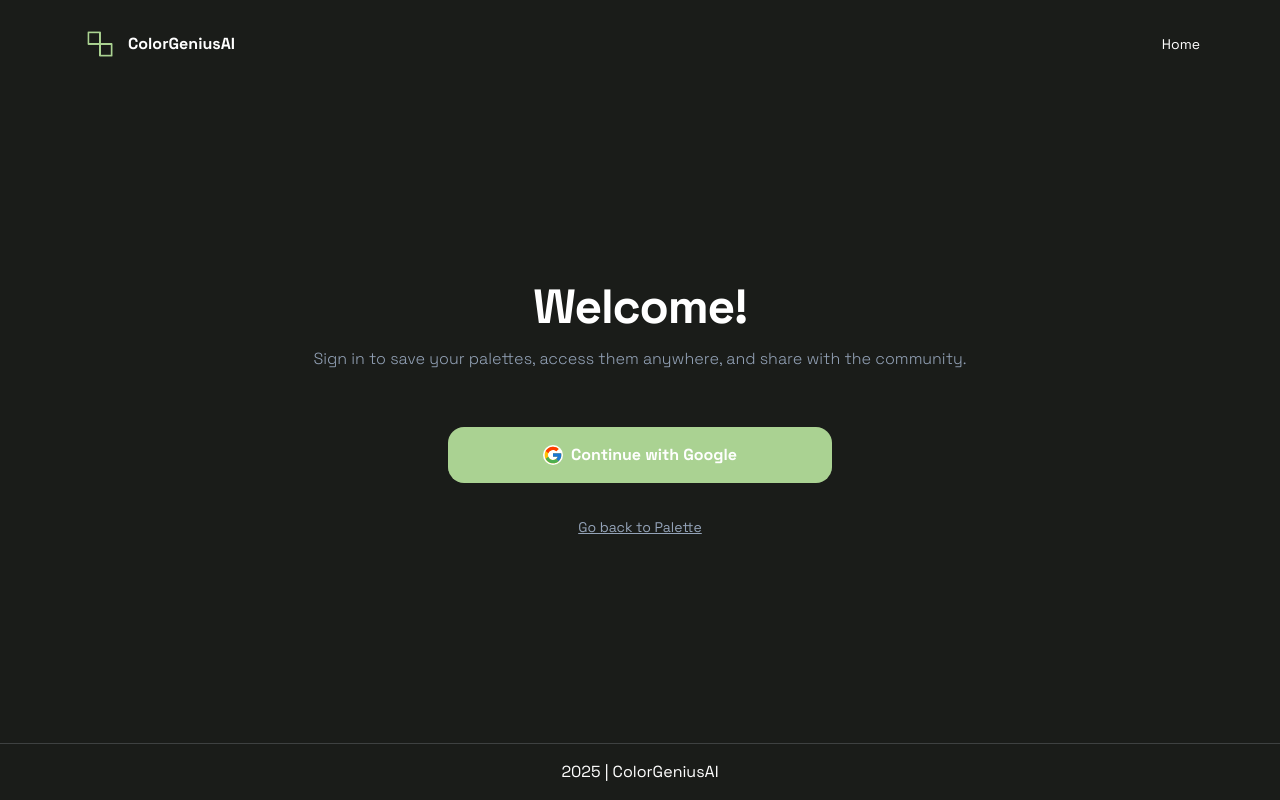
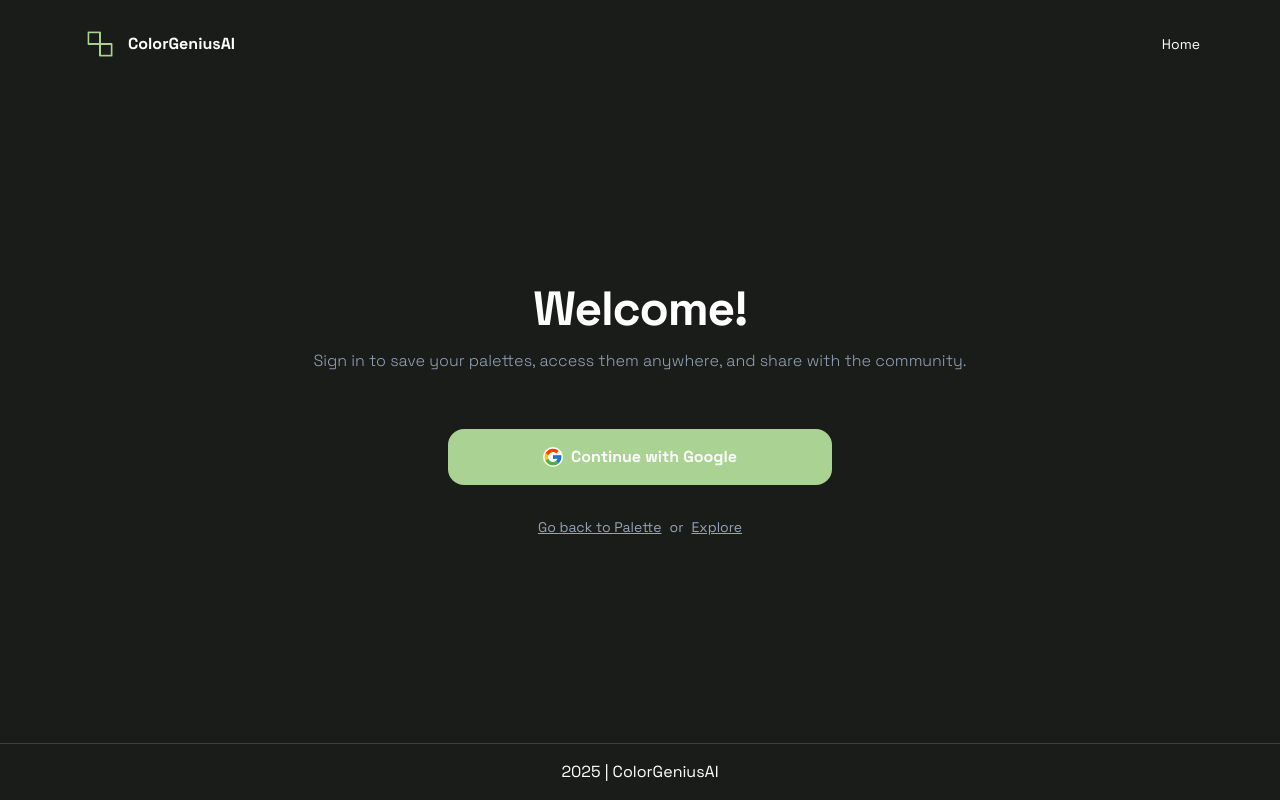
Before and after one commit to chrxsdev/color-genius-ai, a Next.js app: page /auth/sign-in in a window 1280 px wide. Built offline with nearby package versions, Linux system fonts and the light colour scheme; no server answers.

Commit message:
adding explore link in sign in

```diff
--- a/app/(site)/auth/sign-in/page.tsx
+++ b/app/(site)/auth/sign-in/page.tsx
@@ -37,9 +37,13 @@ export const SignIn = () => {
             </span>
             Continue with Google
           </button>
-          <div>
+          <div className='flex justify-center items-center gap-x-2'>
             <Link prefetch={false} href='/' className='text-sm text-subtitle hover:text-white/70 underline'>
               Go back to Palette
+            </Link>
+            <span className='text-subtitle text-sm'>or</span>
+            <Link prefetch={false} href='/explore' className='text-sm text-subtitle hover:text-white/70 underline'>
+              Explore
             </Link>
           </div>
         </div>
```
